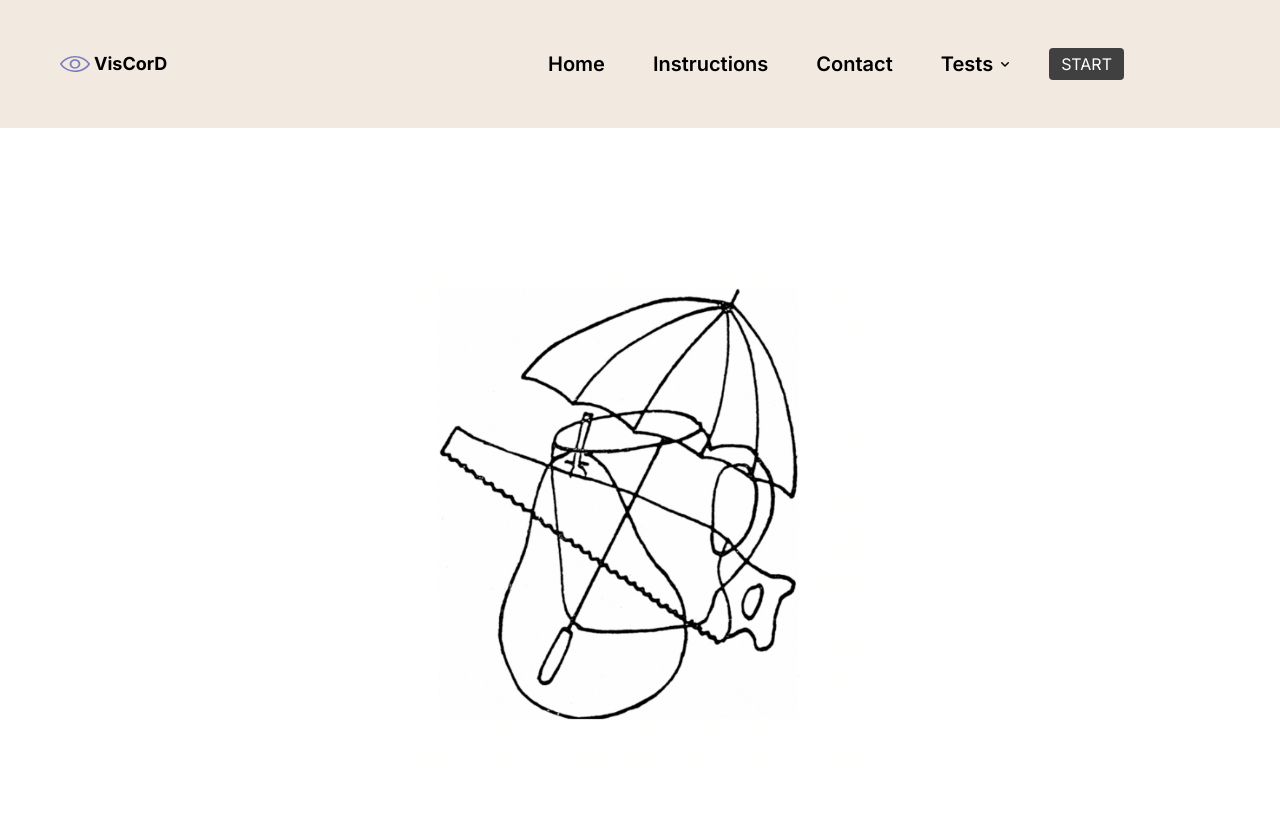
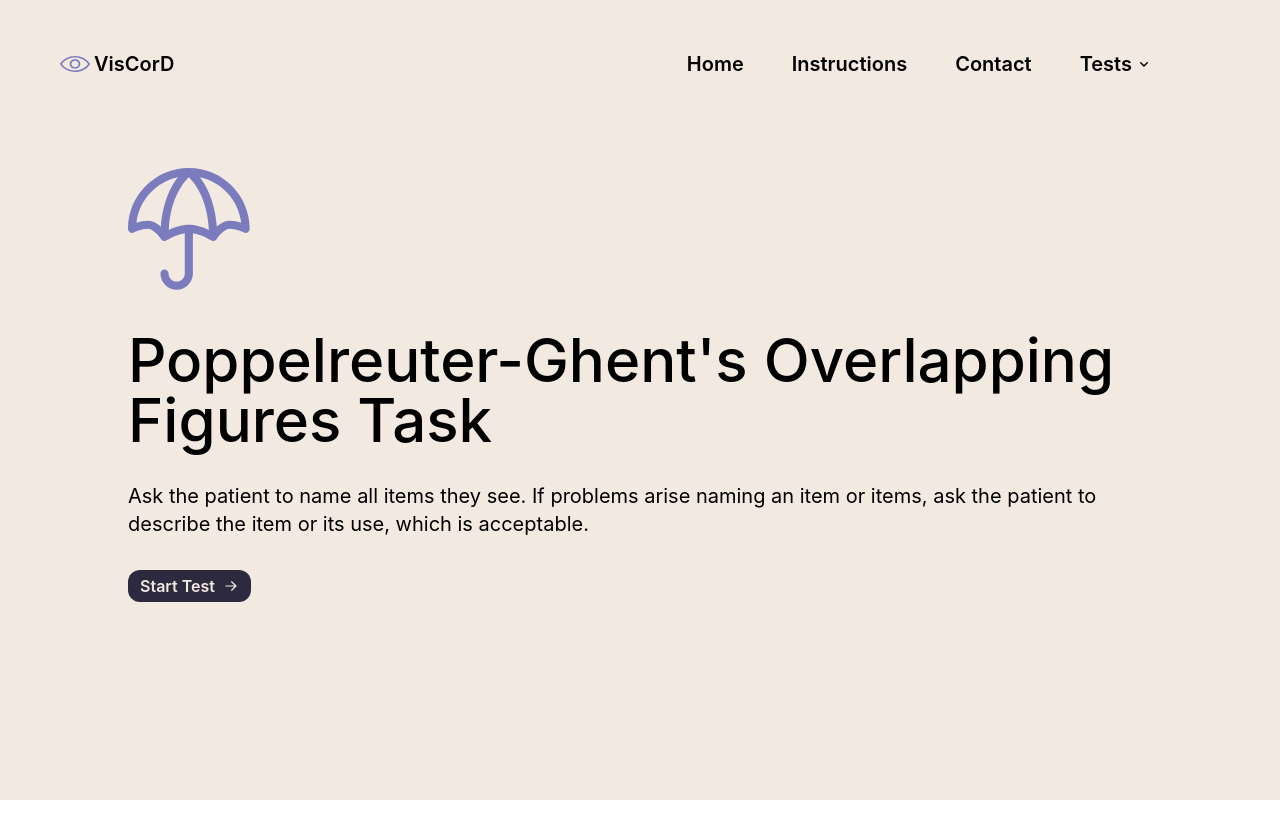
Before and after one commit to pelaklab/pca-assessment, a Next.js app: page /assessments/poppelreuter-ghent in a window 1280 px wide. Shown: the top 838 px of the page. After the commit the page ends 800 px from the top, so only its background shows below. Built offline with nearby package versions, Linux system fonts and the light colour scheme.

Commit message:
Fix it for Poppler

```diff
--- a/app/assessments/poppelreuter-ghent/page.tsx
+++ b/app/assessments/poppelreuter-ghent/page.tsx
@@ -1,12 +1,69 @@
 "use client";
-import Image from 'next/image'
+import React from "react";
 import { PoppelreuterGhent } from './poppelreuter-ghent';
+import { headerVisible } from "@/app/atoms/experimentAtoms";
+import { useSetAtom } from "jotai";
+import Instructions from "../test-stages/instructions";
+import FinishedPage from "../test-stages/finished";
+
 
 export default function PoppelreuterPage() {
 
+    type AssessmentState = 'not-started' | 'active' | 'finished';
+
+    const [assessmentState, setAssessmentState] = React.useState<AssessmentState>('not-started');
+    const [startTime, setStartTime] = React.useState<number>(0);
+    const [endTime, setEndTime] = React.useState<number>(0);
+    const setIsHeaderVisible = useSetAtom(headerVisible);
+
+    const handleStart = () => {
+        setStartTime(Date.now());
+        setIsHeaderVisible(false);
+        setAssessmentState('active');
+    };
+
+    const handleExit = () => {
+        setEndTime(Date.now());
+        setAssessmentState('finished');
+        setIsHeaderVisible(true);
+    };
+
+    const PoppelReuterGhentFigure = () => {
+        return (
+            <div className="flex flex-col items-center">
+                <PoppelreuterGhent />
+            </div>
+        );
+    }
+
     return (
-        <main className="flex flex-col items-center justify-between p-24">
-            <PoppelreuterGhent />
-        </main>
+        <>
+            {assessmentState === 'not-started' &&
+                <Instructions
+                    figureName="Poppelreuter-Ghent's Overlapping Figures Task"
+                    instructionsText="Ask the patient to name all items they see. If problems arise naming an item or items, ask the patient to describe the item or its use, which is acceptable."
+                    handleStart={handleStart}
+                />
+            }
+            {assessmentState === 'active' &&
+                <>
+                    <main className="h-full flex flex-col items-center justify-between">
+                        <PoppelReuterGhentFigure />
+                        <div className="fixed bottom-4 right-4">
+                            <button className='btn border-4 border-solid border-gray-200 text-gray-500 px-3 py-1 rounded-xl hover:border-sunny \
+                            hover:border-4 hover:text-black'
+                                onClick={handleExit}>Finish Test</button>
+                        </div>
+                    </main>
+                </>
+            }
+            {assessmentState === 'finished' &&
+                <FinishedPage
+                    assessmentName="Poppelreuter-Ghent's Overlapping Figures Task"
+                    startTime={startTime}
+                    endTime={endTime}
+                />
+            }
+        </>
     );
 }
--- /dev/null
+++ b/app/assessments/test-stages/finished.tsx
@@ -0,0 +1,29 @@
+import Image from 'next/image';
+
+interface FinishedPageProps {
+    assessmentName: string;
+    startTime: number;
+    endTime: number;
+}
+
+
+const formatTime = (time: number) => {
+    const minutes = Math.floor(time / 60000);
+    const seconds = Math.floor((time % 60000) / 1000);
+    return `${minutes.toString().padStart(2, '0')} minutes, ${seconds.toString().padStart(2, '0')} seconds`;
+};
+
+export default function FinishedPage({ assessmentName, startTime, endTime }: FinishedPageProps) {
+    return (
+        <main className="bg-ivory h-[calc(100vh-128px)]">
+            <div className="px-[10%] lg:pr-[32] pb-30 py-10 space-y-8 ">
+                <Image src="/icons/done.svg" alt="" width={122} height={67} className="mb-10" />
+                <h1 className="text-6xl font-medium text-left">
+                    Test Finished
+                </h1>
+                <p>Elapsed time for {assessmentName}</p>
+                <span className="font-semibold">{formatTime(endTime - startTime)}</span>
+            </div>
+        </main>
+    );
+}
--- /dev/null
+++ b/app/assessments/test-stages/instructions.tsx
@@ -0,0 +1,30 @@
+import Image from 'next/image';
+import { ArrowRightIcon } from '@heroicons/react/20/solid';
+
+interface InstructionsProps {
+    figureName: string;
+    instructionsText: string;
+    handleStart: () => void;
+}
+
+export default function Instructions({ figureName, instructionsText, handleStart }: InstructionsProps) {
+
+    return (
+        <main className="bg-ivory text-xl h-[calc(100vh-128px)]">
+            <div className="px-[10%] lg:pr-[32] pb-30 py-10 space-y-8">
+                <Image src="/icons/umbrella.svg" alt="" width={122} height={67} className="mb-10" />
+                <h1 className="text-6xl font-medium text-left">
+                    {figureName}
+                </h1>
+                <p>{instructionsText}</p>
+                <button
+                    className="btn bg-indigo flex flex-row items-center justify-between text-ivory rounded-xl px-3 py-1 md:static text-base"
+                    onClick={handleStart}
+                >
+                    <p className="font-semibold pr-2">Start Test </p>
+                    <ArrowRightIcon className="text-ivory h-4 w-4 text-bold" />
+                </button>
+            </div>
+        </main>
+    );
+}
--- a/app/components/Buttons/ConditionalButton.tsx
+++ /dev/null
@@ -1,27 +0,0 @@
-"use client";
-import React from 'react';
-
-interface ConditionalButtonProps {
-  onClick: () => void;
-  buttonText: string;
-  className?: string;
-}
-
-// Only shows on the Assessment path
-const ConditionalButton = (props: ConditionalButtonProps) => {
-  const { onClick, className, buttonText } = props;
-  // Get the current location object which contains the URL
-  const ASSESSMENT_PATH = '/assessments';
-  const currentPath = window.location.pathname;
-  if (!currentPath.includes(ASSESSMENT_PATH) || currentPath.includes('all')) {
-    return null;
-  }
-
-  return (
-    <button className={className} onClick={onClick}>
-      {buttonText}
-    </button>
-  );
-};
-
-export default ConditionalButton;
--- a/app/components/Header.tsx
+++ b/app/components/Header.tsx
@@ -6,7 +6,6 @@ import { assessments } from '../constants';
 import { useAtom } from 'jotai';
 import { headerVisible } from '../atoms/experimentAtoms';
 import { enterFullscreen, exitFullscreen } from '../interaction';
-import ConditionalButton from './Buttons/ConditionalButton';
 import Image from 'next/image';
 
 
@@ -36,25 +35,15 @@ const Header = () => {
         }
     };
 
-    if (!isHeaderVisible) return (
-        <div className='fixed w-full top-0 left-0'>
-            <div className='flex justify-end px-10 py-4'>
-                <button className='btn bg-neutral-700 text-white px-3 py-1 rounded' onClick={toggleHeader}>
-                    END
-                </button>
-            </div>
-        </div>
-    )
-
     return (
         isHeaderVisible && (
             <div className='w-full left-0 z-10 bg-ivory px-5'> {/* Setting z-index for mobile view */}
                 <div className='md:px-10 py-4 px-7 md:flex justify-between items-center bg-ivory'
                 >
-                    <div className='font-bold lg:text-l text-lg cursor-pointer flex items-center gap-1 pr-3'>
+                    <div className='font-semibold lg:text-xl text-lg cursor-pointer flex items-center gap-1 pr-3'>
                         <Image src='/icon.svg' width={30} height={30} alt='VisCorD logo'
                             className="py-10" />
-                        <span className='font-bold'>VisCorD</span>
+                        <span className='font-semibold'>VisCorD</span>
                     </div>
                     {/* Menu icon*/}
                     <div onClick={() => setOpen(!open)} className='absolute right-8 top-7 cursor-pointer md:hidden w-7 h-7'>
@@ -63,7 +52,7 @@ const Header = () => {
 
                     <ul className={
                         `md:flex md:items-center md:pb-0 pb-12 absolute md:static \
-                        last:md:mr-24
+                        last:md:mr-16
                          bg-ivory w-full md:w-auto md:pl-0 pl-9 transition-all duration-500 \
                          ease-in ${open ? 'top-20' : 'top-[-490px]'}`}>
                         {
@@ -90,14 +79,10 @@ const Header = () => {
                                                 ))}
                                             </ul>
                                         )}
-
                                     </li>
                                 )
                             })
                         }
-                        <ConditionalButton className='btn bg-neutral-700 text-white px-3 py-1 md:ml-8 rounded md-static'
-                            buttonText='START'
-                            onClick={toggleHeader} />
                     </ul>
                 </div>
             </div>
--- a/app/layout.tsx
+++ b/app/layout.tsx
@@ -1,16 +1,12 @@
 import type { Metadata } from "next";
 import { Inter } from "next/font/google";
 import "./globals.css";
-import dynamic from "next/dynamic";
-
-const inter = Inter({ subsets: ["latin"] });
+import Header from "./components/Header";
 
 export const metadata: Metadata = {
   title: "Rapid Screening Battery for Eye Clinics",
   description: "A quick screening assessment for eye clinics, for post-cortical atrophy (PCA) screening",
 };
-
-const MyHeader = dynamic(() => import('./components/Header'), { ssr: false });
 
 export default function RootLayout({
   children,
@@ -23,8 +19,8 @@ export default function RootLayout({
         <meta charSet="utf-8" />
         <link rel="icon" href="/icon.svg" type="image/svg+xml" />
       </head>
-      <body className={inter.className}>
-        <MyHeader />
+      <body>
+        <Header />
         {children}
       </body>
     </html>
```
